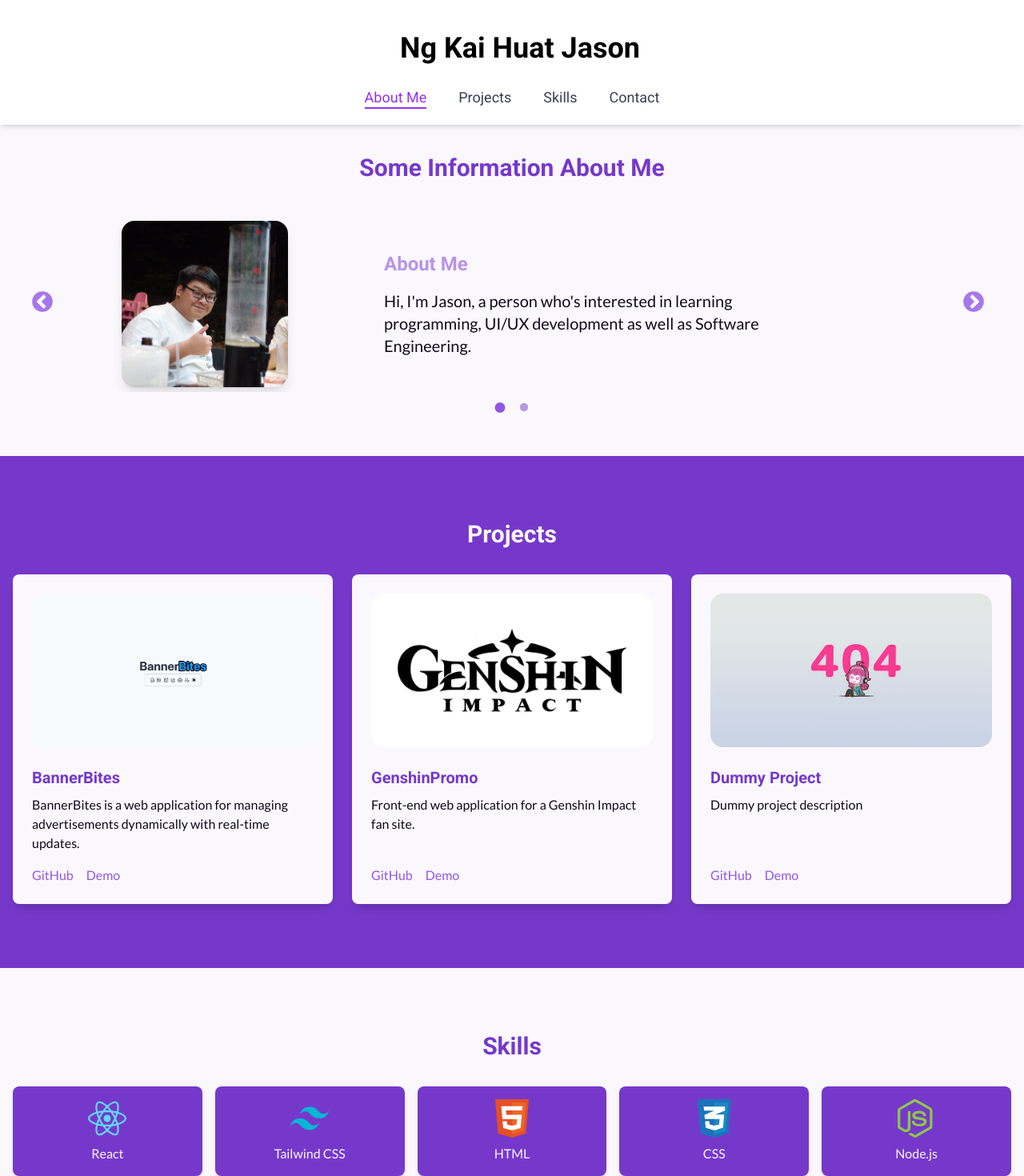
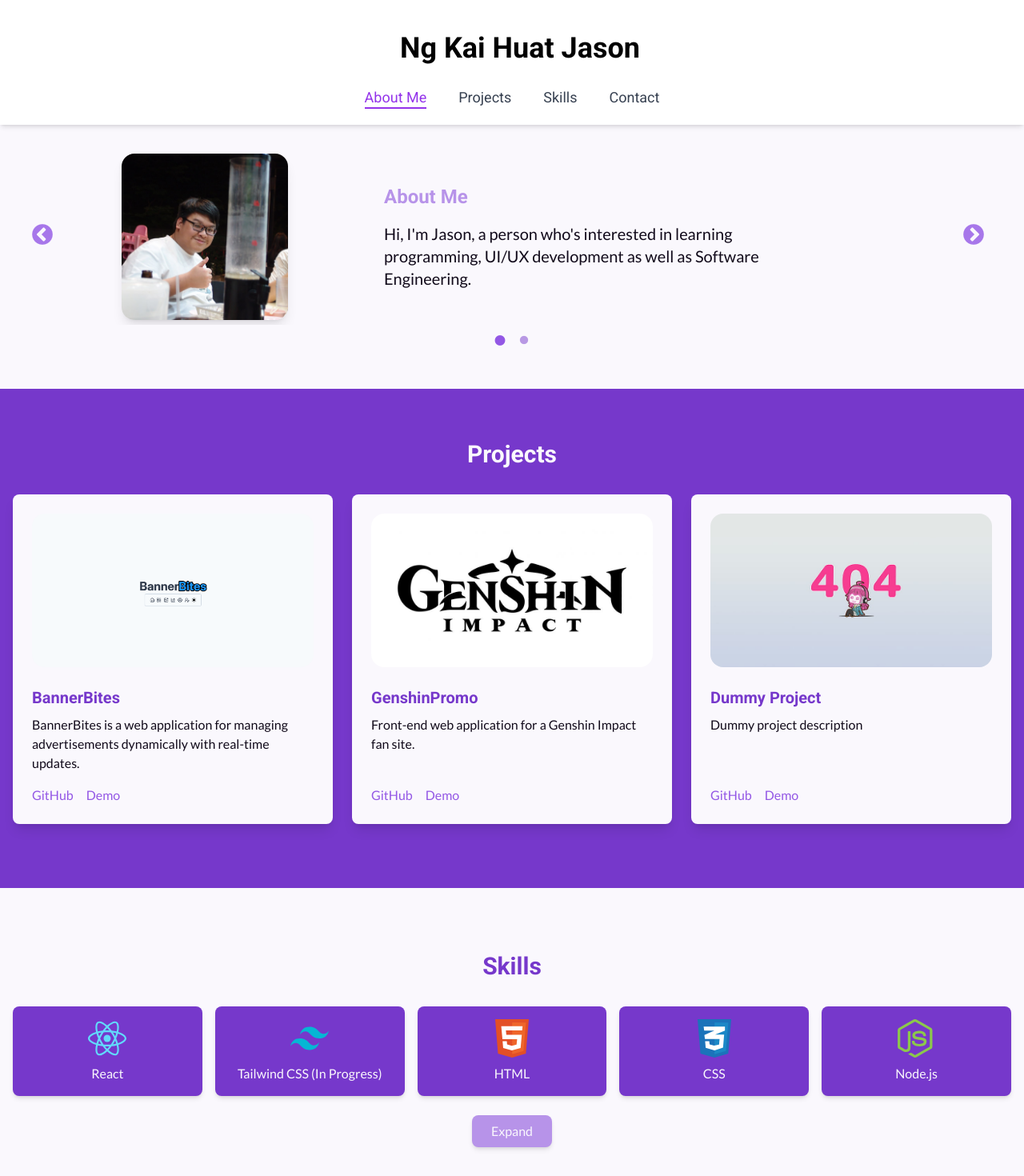
Before and after one commit to Ng-Kai-Huat-Jason/Portfolio, a React (Create React App) app: page / in a window 1280 px wide. Shown: the top 1470 px of the page at 80% size. Built offline with nearby package versions, Linux system fonts and the light colour scheme.

Commit message:
Touchups to Projects,About,Skills

```diff
--- a/src/Components/About.jsx
+++ b/src/Components/About.jsx
@@ -56,9 +56,6 @@ const About = () => {
   return (
     <section id="about" className="py-20 bg-background pt-48">
       <div className="container mx-auto px-12">
-        <h2 className="text-3xl font-bold text-center text-primary mb-12">
-          Some Information About Me
-        </h2>
 
         {/* Dynamic carousel with mapped content */}
         <Carousel
--- a/src/Components/Projects.jsx
+++ b/src/Components/Projects.jsx
@@ -42,7 +42,7 @@ const Projects = () => {
   };
 
   return (
-    <section id="projects" className="py-20 bg-primary">
+    <section id="projects" className="py-20 pt-16 bg-primary">
       <div className="container mx-auto px-4">
         <h2 className="text-3xl font-bold text-center text-background">Projects</h2>
         <div className="mt-8 grid grid-cols-1 md:grid-cols-2 lg:grid-cols-3 gap-6">
--- a/src/Components/Skills.jsx
+++ b/src/Components/Skills.jsx
@@ -11,10 +11,11 @@ import nodejsLogo from "../images/nodejsLogo.svg";
 import javascriptLogo from "../images/javascriptLogo.svg";
 
 const Skills = () => {
+  // Define a skills object that categorizes different skills
   const skills = {
     "Frontend Development": [
       { name: "React", image: reactLogo },
-      { name: "Tailwind CSS", image: tailwindLogo },
+      { name: "Tailwind CSS (In Progress)", image: tailwindLogo },
       { name: "HTML", image: htmlLogo },
       { name: "CSS", image: cssLogo },
     ],
@@ -30,15 +31,21 @@ const Skills = () => {
     ],
   };
 
+  // Flatten the skills object into a single array
   const allSkills = Object.values(skills).flat();
+
+  // State to manage whether the skills section is expanded or not
   const [expanded, setExpanded] = useState(false);
 
   return (
     <section id="skills" className="py-20 bg-background text-center">
       <div className="container mx-auto px-4">
+        {/* Skills section heading */}
         <h2 className="text-3xl font-bold text-primary">Skills</h2>
         <div className="mt-8">
+          {/* Check when expanded or not and shows different skills*/}
           {!expanded ? (
+            // Show a grid of 5 skills first when not expanded
             <div className="grid grid-cols-2 md:grid-cols-3 lg:grid-cols-5 gap-4">
               {allSkills.slice(0, 5).map((skill, index) => (
                 <div
@@ -55,12 +62,15 @@ const Skills = () => {
               ))}
             </div>
           ) : (
+            // Show all skills when expanded
             <div className="space-y-8">
               {Object.entries(skills).map(([category, skillsList]) => (
                 <div key={category}>
+                  {/* Category heading */}
                   <h3 className="text-2xl font-semibold text-primary mb-4">
                     {category}
                   </h3>
+                  {/* Grid of skills within the category */}
                   <div className="grid grid-cols-2 md:grid-cols-3 lg:grid-cols-5 gap-4">
                     {skillsList.map((skill, index) => (
                       <div
@@ -80,6 +90,7 @@ const Skills = () => {
               ))}
             </div>
           )}
+          {/* Button to toggle between expanded and collapsed view */}
           <button
             className="mt-6 px-6 py-2 bg-secondary text-background rounded-lg shadow-md hover:bg-opacity-80 transition-colors duration-300"
             onClick={() => setExpanded(!expanded)}
```
